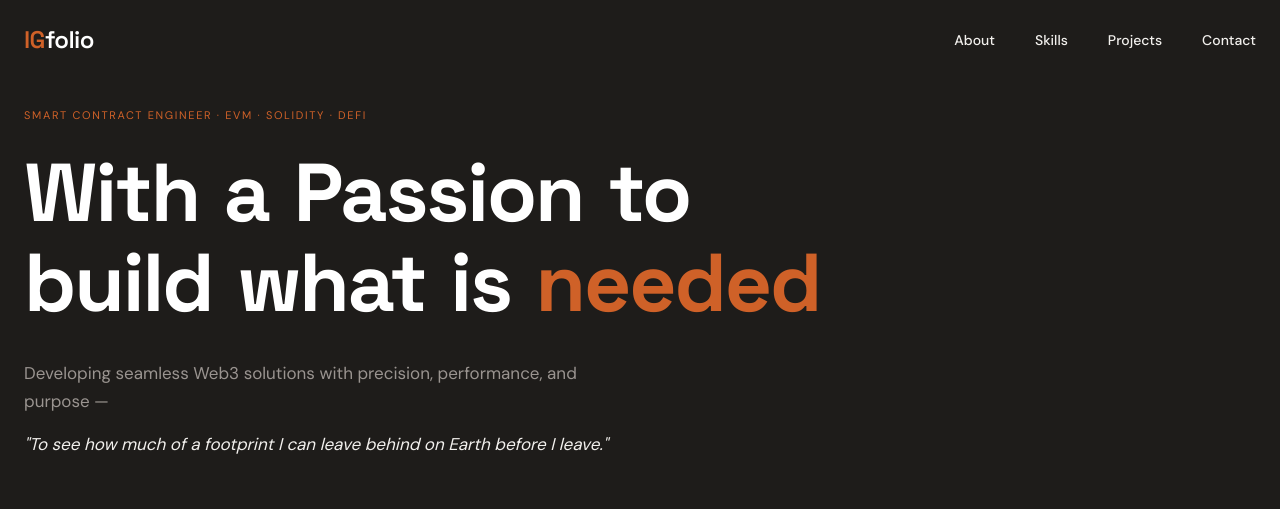
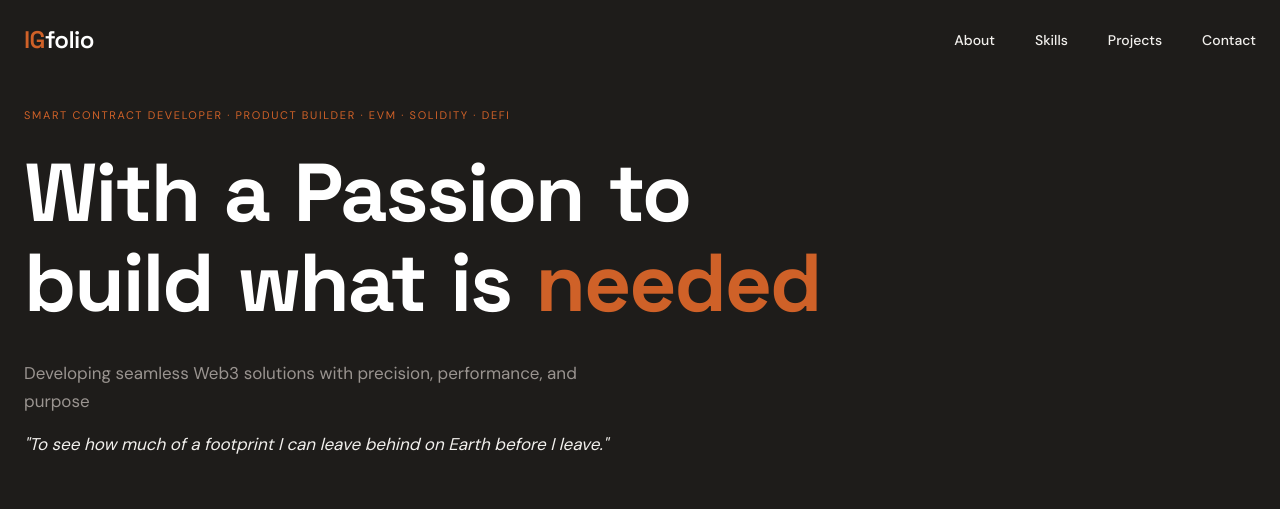
Before and after one commit to GoodnessFx/IGfolio.com, a React (Vite) app: page / in a window 1280 px wide. Shown: the top 509 px of the page. Built offline with nearby package versions, Linux system fonts and the light colour scheme.

Commit message:
Update Hero title and description formatting

```diff
--- a/components/Hero.tsx
+++ b/components/Hero.tsx
@@ -89,7 +89,7 @@ export function Hero() {
           transition={{ duration: 0.6 }}
         >
           <span className="inline-block text-[11px] font-dm-sans tracking-[0.15em] text-[var(--accent)] mb-6 uppercase">
-            Smart Contract Engineer · EVM · Solidity · DeFi
+            Smart Contract Developer · Product Builder · EVM · Solidity · DeFi
           </span>
         </motion.div>
 
@@ -115,7 +115,7 @@ export function Hero() {
           transition={{ delay: 1, duration: 0.8 }}
           className="text-[17px] text-[var(--text-secondary)] max-w-[600px] mb-12 leading-relaxed font-dm-sans"
         >
-          Developing seamless Web3 solutions with precision, performance, and purpose —
+          Developing seamless Web3 solutions with precision, performance, and purpose
           <span className="block mt-4 italic text-[var(--text-primary)]">
             "To see how much of a footprint I can leave behind on Earth before I leave."
           </span>
```
Also changed, not shown: 1 other file (tests, documents, lock files or other folders).
